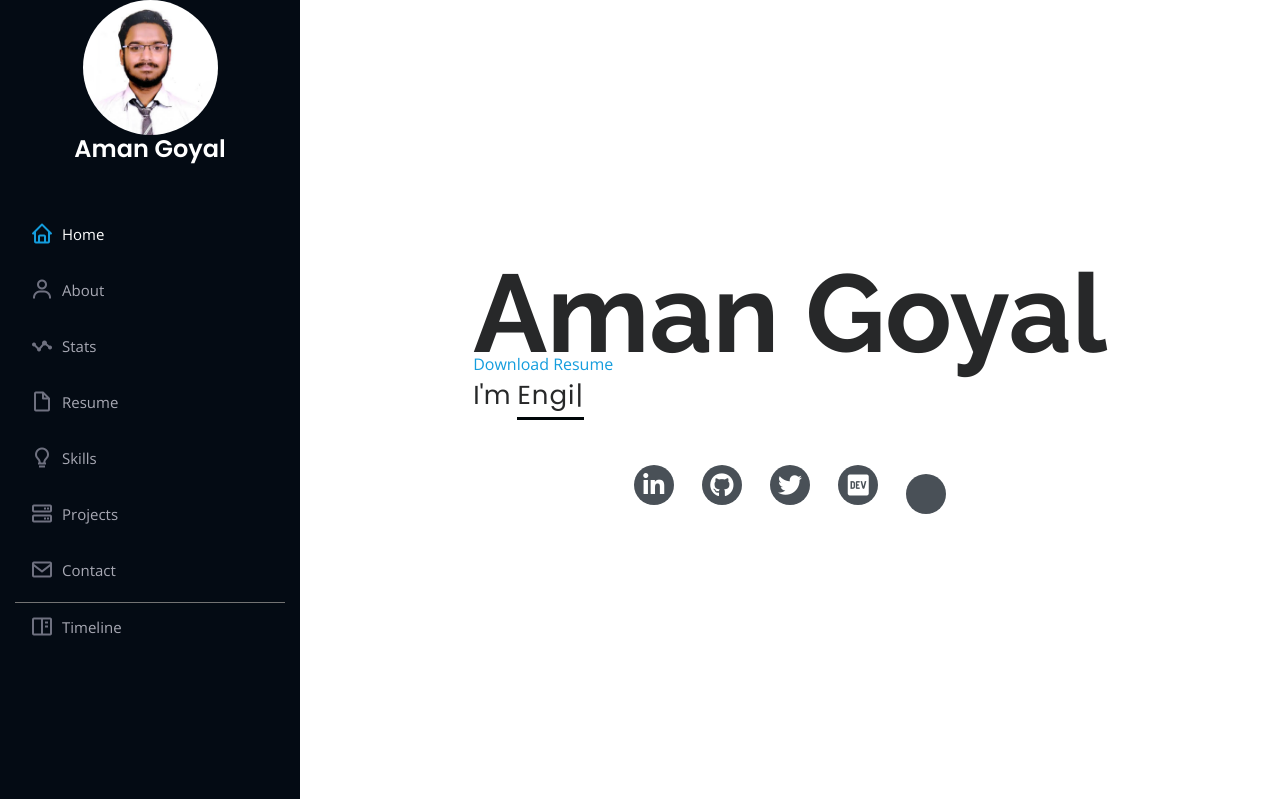
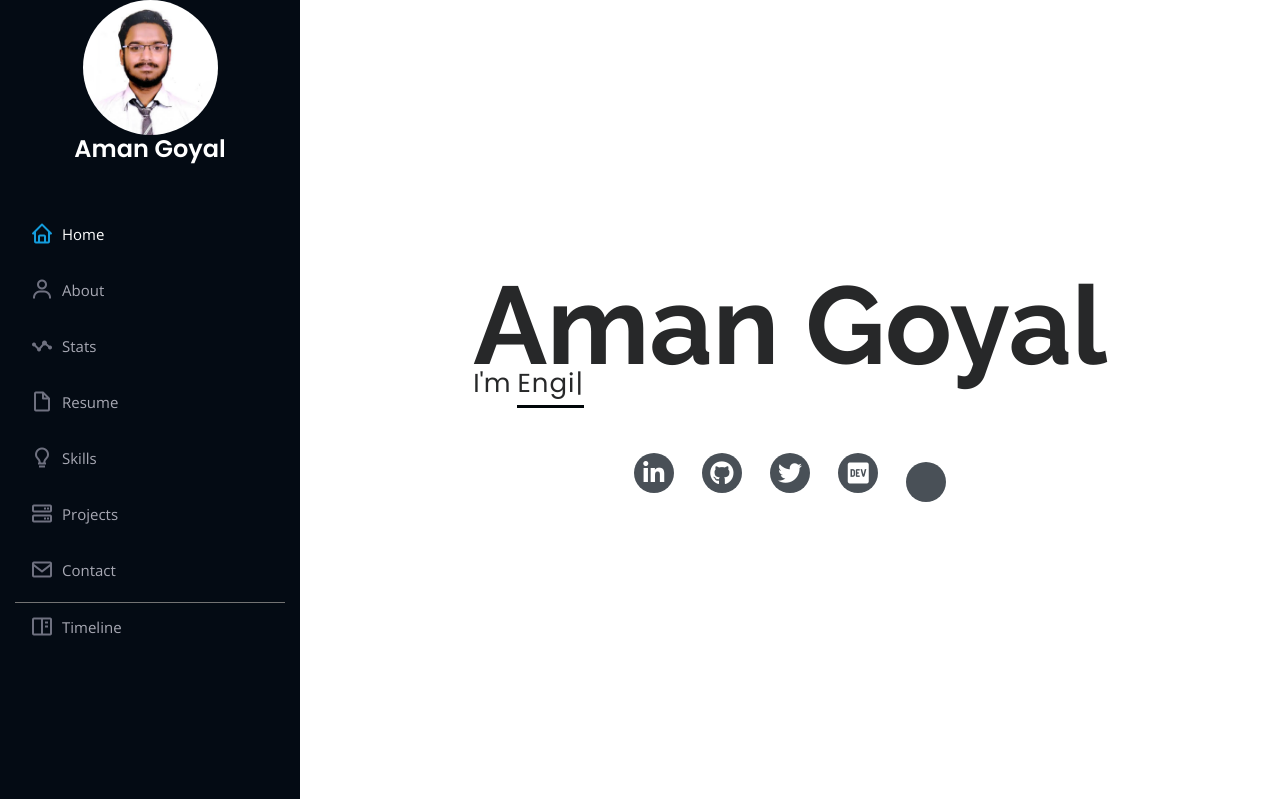
Before and after one commit to goyal-aman/portfolio, a Django app: page / in a window 1280 px wide. Shown: the top 799 px of the page. Run offline with Django 3.2, Linux system fonts and the light colour scheme; data that the repository does not hold is empty; some libraries are stand-ins or nearby versions.

Commit message:
Revert "Resume pdf section"

```diff
--- a/landingpage/templates/landingpage/index.html
+++ b/landingpage/templates/landingpage/index.html
@@ -5,14 +5,10 @@
 <!-- ======= Hero Section ======= -->
 <main id="main">
   <section id="hero" class="d-flex flex-column justify-content-center align-items-center">
-
     <div class="hero-container" data-aos="fade-in">
       <h1>Aman Goyal</h1>
-      <a href="www.google.com">Download Resume</a>
-      <br>
       <p>I'm <span class="typed" data-typed-items="Developer, Developer, Engineer, Student"></span></p>
     </div>
-
 
     <div class="social-icons" data-aos="fade-in">
       <a class="social-icon" href="https://www.linkedin.com/in/ln-amangoyal/"><i class="fab fa-linkedin-in"></i></a>
```
